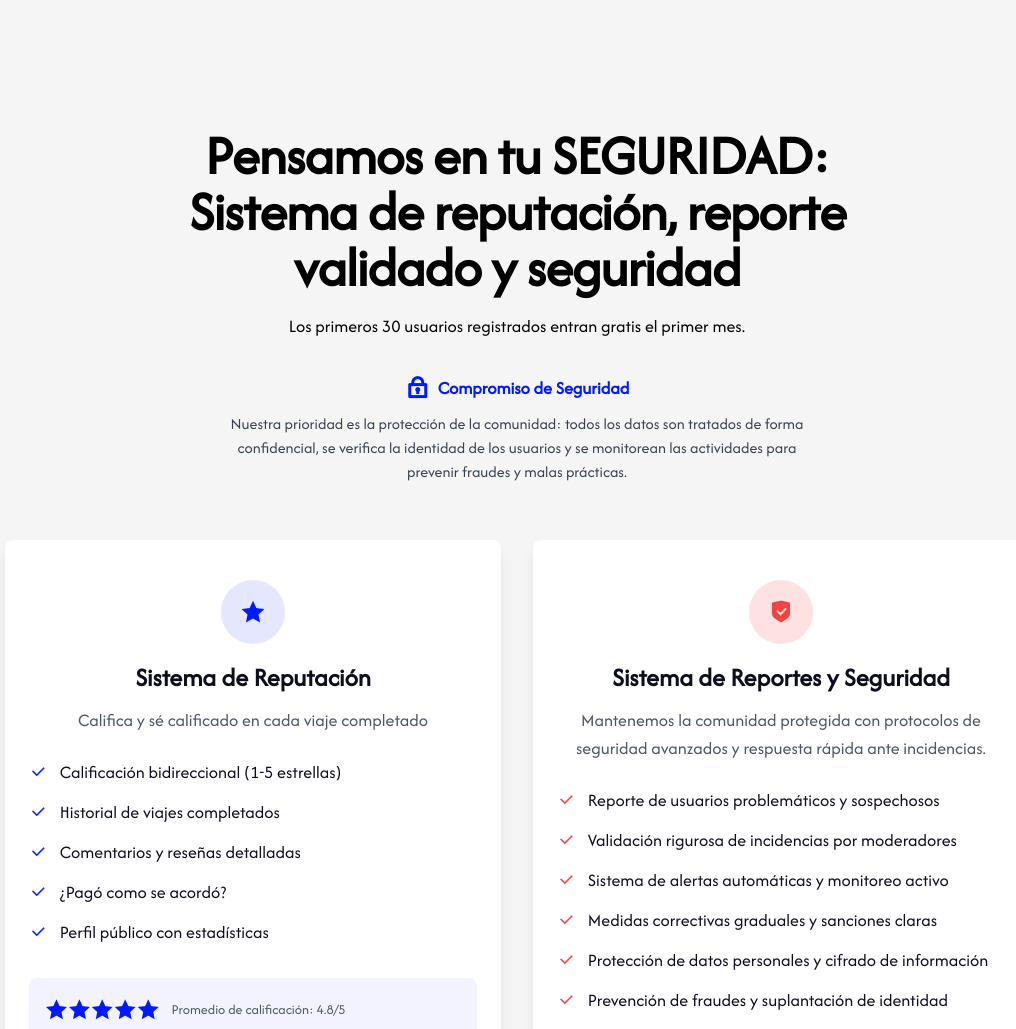
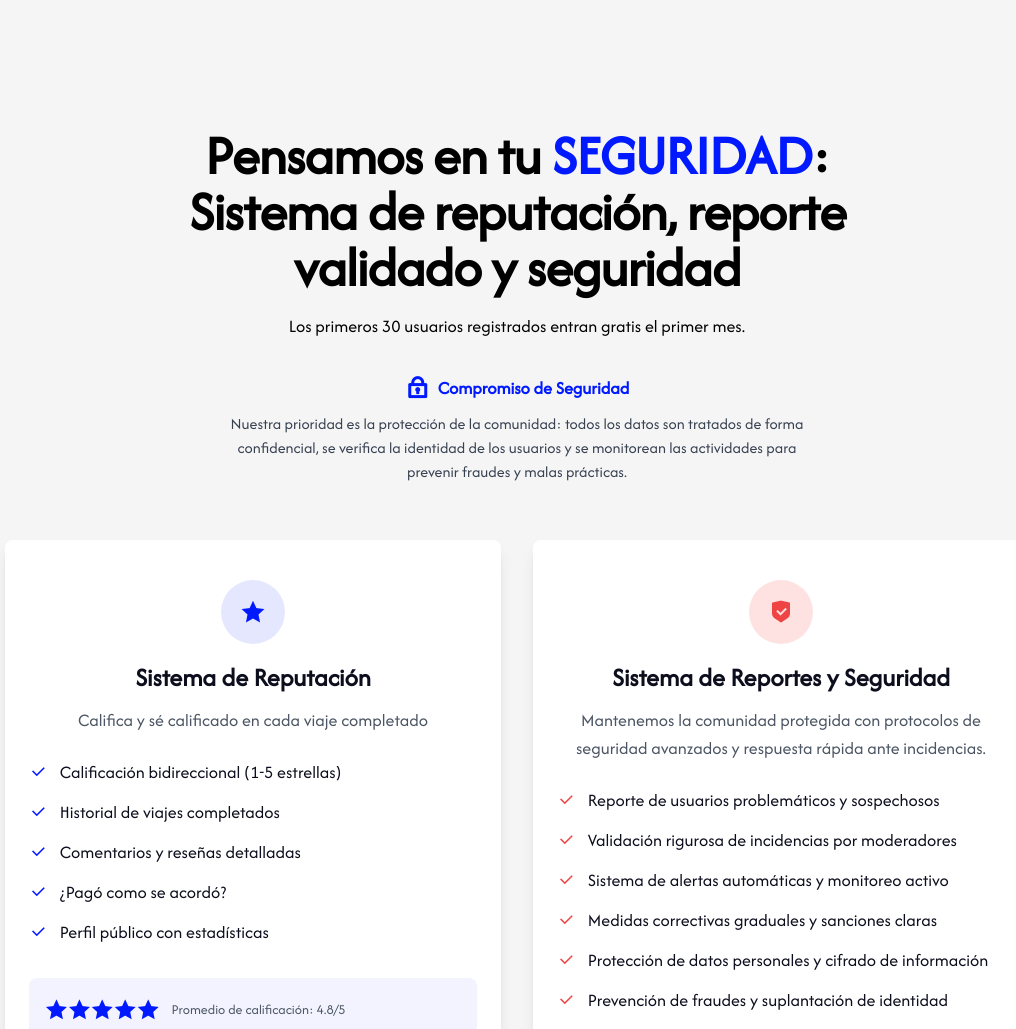
Before and after one commit to PedroRiveraDev/landing_retornochile, a website: page index.html in a window 1280 px wide. Shown: the part 6476-7505 px from the top of the page, without its empty margins (123-1139 px from the left). Drawn offline with Linux system fonts and the light colour scheme.

Commit message:
Eliminar estilos no utilizados en CSS y resaltar "SEGURIDAD" en el título de la página principal

```diff
--- a/index.html
+++ b/index.html
@@ -783,7 +783,7 @@
                         <div class="container">
                             <div class="mx-auto mb-14 max-w-2xl text-center">
                                 <h2 class="section-title right text-black">
-                                    Pensamos en tu SEGURIDAD: Sistema de reputación, reporte validado y seguridad
+                                    Pensamos en tu <span class="text-colorBlue">SEGURIDAD</span>: Sistema de reputación, reporte validado y seguridad
                                 </h2>
                                 <p class="text-black text-lg mt-4">
                                     Los primeros 30 usuarios registrados entran gratis el primer mes.
```
Also changed, not shown: assets/css/style.css, dist/assets/css/style.css, dist/index.html.
